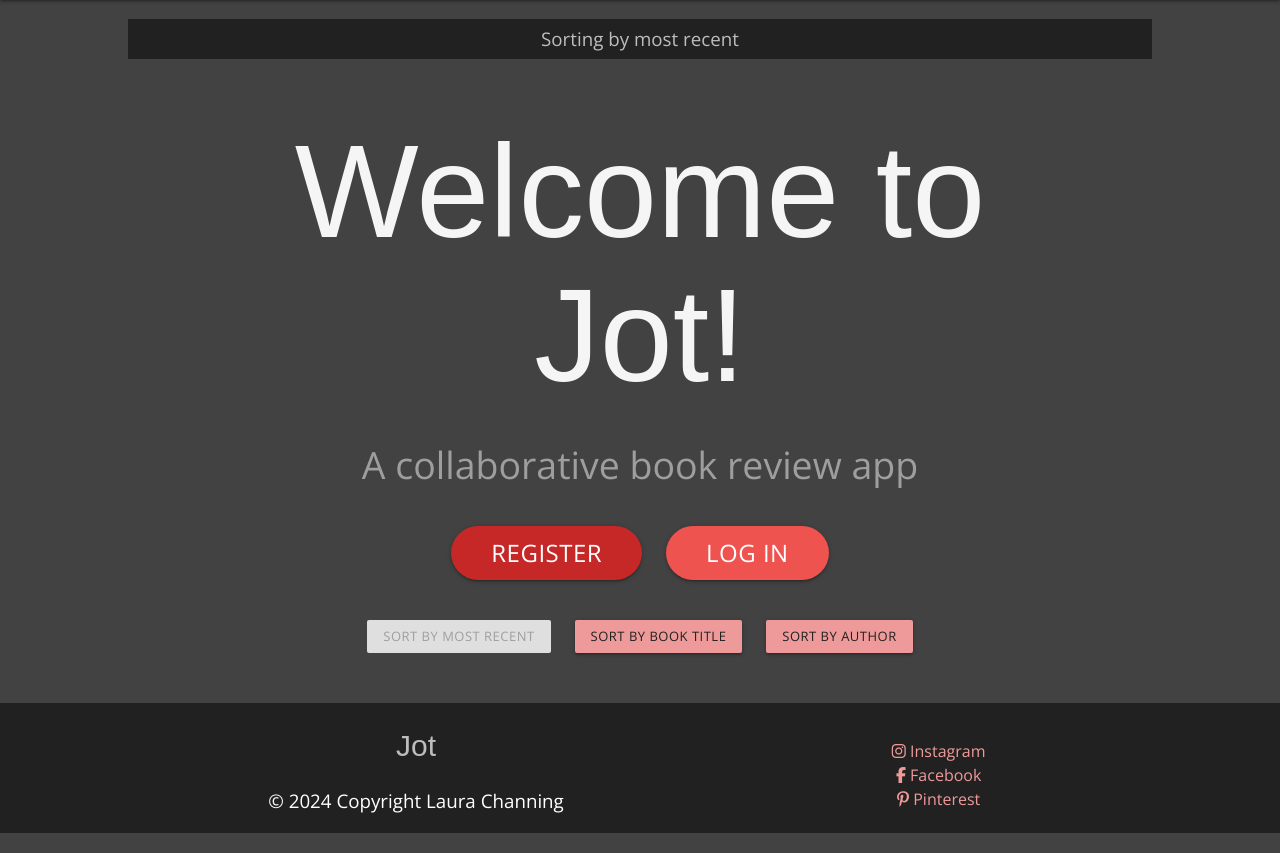
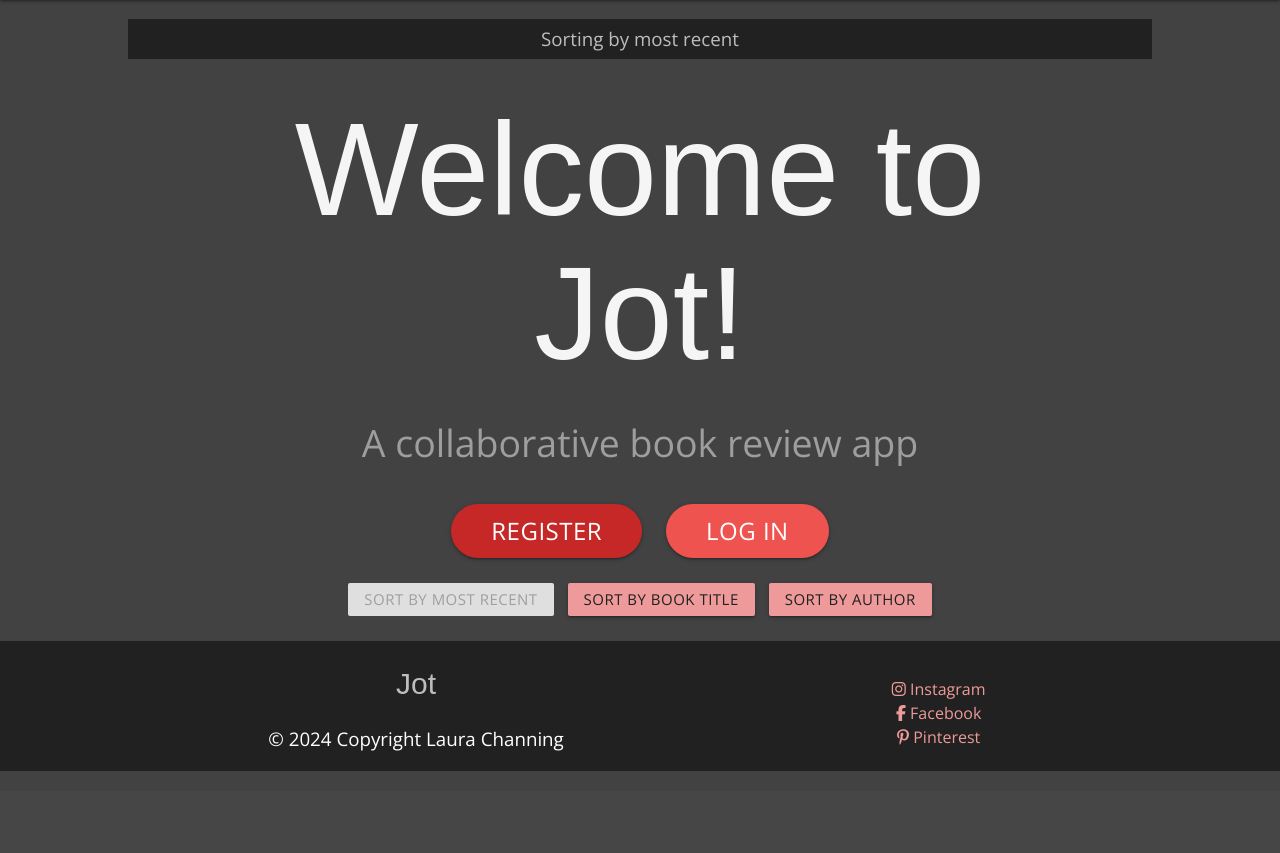
Before and after one commit to lrchnnng/jot-journal, a Flask app: page / in a window 1280 px wide. Shown: the part 64-917 px from the top of the page. After the commit the page ends 835 px from the top, so only its background shows below. Run offline with Flask 3, Linux system fonts and the light colour scheme; data that the repository does not hold is empty; some libraries are stand-ins or nearby versions; some web fonts are replaced.

Commit message:
fixed layout issues on index page

```diff
--- a/static/css/style.css
+++ b/static/css/style.css
@@ -7,6 +7,7 @@ body {
 h1 {
     font-family: 'Fredericka the Great', sans-serif;
     font-size: clamp(2.375rem, -0.5227rem + 14.4886vw, 8.75rem);
+    margin: 0;
 }
 
 h2 {
@@ -22,6 +23,12 @@ h3 {
 p {
     font-size: clamp(1rem, 0.8864rem + 0.5682vw, 1.25rem);
 }
+
+/* Index Styling */
+    .sort-btn {
+        font-size: clamp(0.625rem, 0.4545rem + 0.8523vw, 1rem);
+        margin: 5px;
+    }
 
 /* Form Styling */
 input {
@@ -163,25 +170,22 @@ footer {
 /* Mobile */
 @media screen and (min-width:260px) {
     /* Index Styling */
+    .container {
+        margin: 0 auto;
+
+    }
+
+    /* Review Card Styling*/
     .entry-container {
         display: flex;
         flex-direction: column;
-        margin: 20px;
     }
 
     .card-panel {
         box-shadow: 0px 0px 20px #fafafa2b;
+        margin: 20px;
     }
 
-    .sort-buttons {
-        margin: 10px 40px;
-    }
-
-    .sort-btn {
-        margin: 10px;
-    }
-
-    /* Review Card Styling*/
     .bold {
         font-weight: bold;
     }
@@ -226,11 +230,12 @@ footer {
     .entry-container {
         display: grid;
         grid-template-columns: 50% 50%;
+        padding: 0 20px;
     }
 
     .card-panel {
-        margin: 5px;
-        padding-top: 60px;
+        margin: 20px;
+        padding: 60px 20px;
     }
 
     /* Button Styling */
@@ -245,7 +250,7 @@ footer {
     /* Index Styling */
     .entry-container {
         display: grid;
-        grid-template-columns: 33% 33% 33%;
+        grid-template-columns: 25% 25% 25% 25%;
     }
 
     .card-panel {
--- a/templates/index.html
+++ b/templates/index.html
@@ -1,12 +1,12 @@
 {% extends "base.html" %}
 {% block content %}
 
-<div class="container s12 center">
+<div class="container l10 offset-l1 center">
   <div>
     <h1 class="grey-text text-lighten-4">Welcome to Jot!</h1>
     <h2 class="grey-text">A collaborative book review app</h2>
   </div>
-  <div class="center home-buttons"></div>
+  <div class="home-buttons"></div>
   {% if session.user %}
   <a href="{{ 'create_entry' }}" type="button" class="white-text btn-large red lighten-1">Create Entry</a>
   <br>
@@ -15,10 +15,11 @@
   <a href="{{ 'login' }}" type="button" class="white-text btn-large red lighten-1">Log In</a>
 </div>
 {% endif %}
-<div class="row sort-buttons center">
+<div class="row center">
   <a href="{{ url_for('index', sort_option='review_date') }}" class="sort-btn btn-small red lighten-3 grey-text text-darken-4 {% if selected_sort_option == 'review_date' %}disabled{% endif %}" onclick="toggleButton(this)">Sort by most recent</a>
   <a href="{{ url_for('index', sort_option='book_title') }}" class="sort-btn btn-small red lighten-3 grey-text text-darken-4 {% if selected_sort_option == 'book_title' %}disabled{% endif %}" onclick="toggleButton(this)">Sort by book title</a>
   <a href="{{ url_for('index', sort_option='author_name') }}" class="sort-btn btn-small red lighten-3 grey-text text-darken-4 {% if selected_sort_option == 'author_name' %}disabled{% endif %}" onclick="toggleButton(this)">Sort by author</a>
+</div>
 </div>
 
 <!-- generates a card for each entry -->
```
